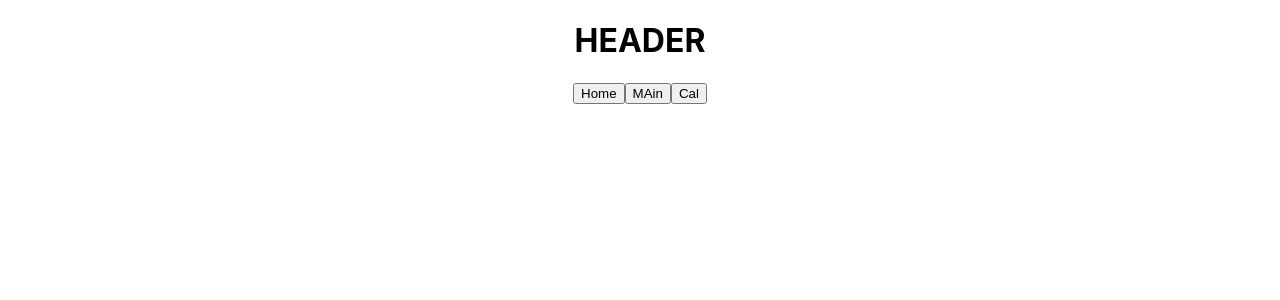
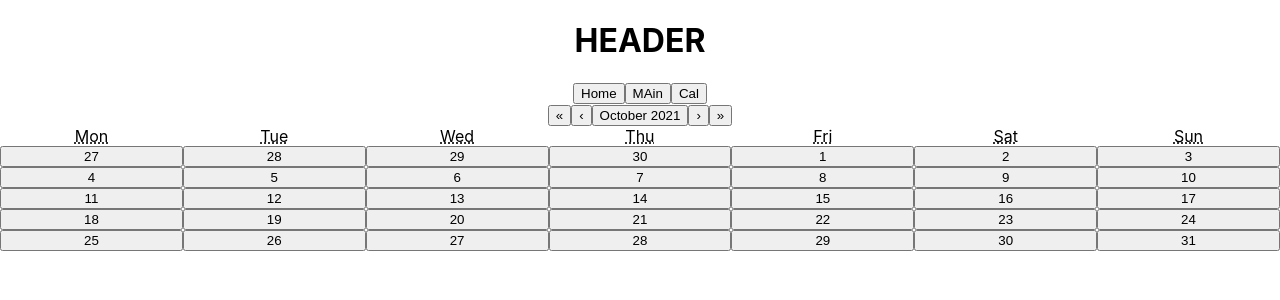
Before and after one commit to 32bit-Coin/jarvis, a React (Create React App) app: page /MyCal in a window 1280 px wide. Shown: the top 300 px of the page. Built offline with nearby package versions, Linux system fonts and the light colour scheme.

Commit message:
marche plus

```diff
--- a/src/App.js
+++ b/src/App.js
@@ -2,20 +2,20 @@ import './App.css';
 import Header from './components/Header';
 import Footer from './components/Footer';
 import Main from './components/Main';
-// import MyCalendar from './components/Calendar';
-
-import Calendar from 'react-calendar';
+import MyCal from './components/Calendar';
+// import Calendar from 'react-calendar';
 import { BrowserRouter as Router, Route, Switch } from 'react-router-dom'
 
 function App() {
   return (
     <div className="App">
       <Router>
-        <Header className="jarvis-header" />
+        <Header className="jarvis-header" vara="test"/>
         <Switch>
           <Route path="/" exact component={Main}/>
           <Route path="/footer" exact component={Footer}/>
-          <Route path="/Calendar" exact component={Calendar}/>
+          {/* <Route path="/Calendar" exact component={Calendar}/> */}
+          <Route path="/MyCal" exact component={MyCal}/>
         </Switch>
       </Router>
     </div>
--- a/src/components/Calendar.js
+++ b/src/components/Calendar.js
@@ -1,11 +1,14 @@
-import React from 'react'
+import React, { useState } from 'react';
 import Calendar from 'react-calendar';
 
-export default function MyCalendar() {
-    return(
-        <div className="jarvis-cal">
-            <h1>Calendar</h1>
-            <Calendar />
-        </div>
+export default function MyCal(){
+    const [value, onChange] = useState(new Date());
+    return (
+        <div className="jarvis-calendar">
+        <Calendar
+            onChange={onChange}
+            value={value}
+        />
+    </div>
     )
 }
--- a/src/components/Header.js
+++ b/src/components/Header.js
@@ -2,7 +2,6 @@ import React from 'react'
 import { useHistory } from 'react-router-dom'
 
 export default function Header() {
-    let value = 10;
     let history = useHistory()
     return (
         <div className="jarvis-header">
```
